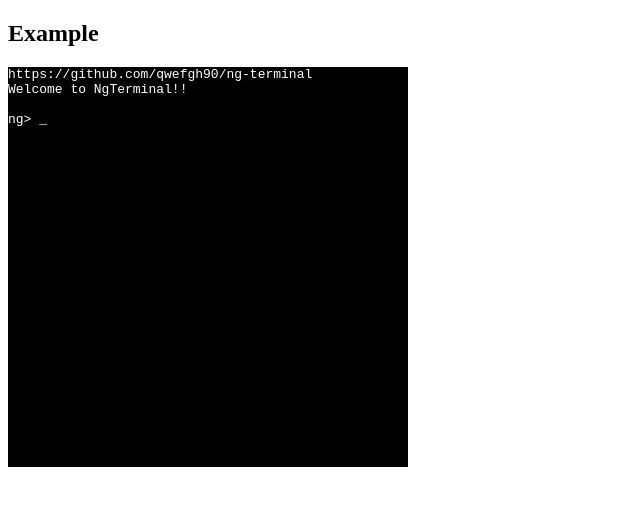
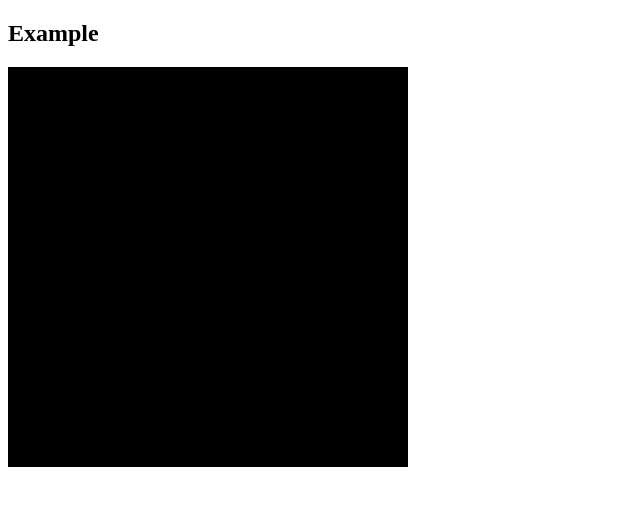
Before and after one commit to qwefgh90/ng-terminal, an Angular app: page / in a window 1280 px wide. Shown: the top 506 px of the page, without its empty margins (0-640 px from the left). Built offline with nearby package versions, Linux system fonts and the light colour scheme.

Commit message:
1) Design new Buffer and TerminalBuffer 2) Write example for new buffer

```diff
--- a/src/app/example/example.component.html
+++ b/src/app/example/example.component.html
@@ -2,6 +2,6 @@
   Example
 </h2>
 <div>
-  <ng-terminal (onInit)="onInit($event)" (onNext)="onNext($event)">
+  <ng-terminal (onInit)="onInit($event)" (onKey)="onKey($event)" >
   </ng-terminal>
 </div>
--- a/src/app/example/example.component.ts
+++ b/src/app/example/example.component.ts
@@ -1,5 +1,5 @@
 import { Component, OnInit } from '@angular/core';
-import { Disposable } from '../modules/ng-terminal/ng-terminal.component';
+import { TerminalBuffer } from '../modules/ng-terminal/terminal-buffer';
 
 @Component({
     selector: 'app-example',
@@ -13,6 +13,26 @@ export class ExampleComponent implements OnInit {
     ngOnInit() {
     }
 
+    public bf: TerminalBuffer;
+
+    onInit(bf: TerminalBuffer) {
+        this.bf = bf;
+    }
+
+    onKey(e: KeyboardEvent) {
+        if (e.key == 'Enter') {
+            this.bf.write('\n');
+        } else if (e.key == 'Backspace') {
+            this.bf.write('\b \b');
+        } else if (e.key == 'ArrowLeft') {
+            this.bf.write('\b');
+        } else if (e.key == 'ArrowRight') {
+            this.bf.right();
+        } else if (e.key.length == 1) {
+            this.bf.write(e.key);
+        }
+    }
+    /*
         onInit(disposible: Disposable) {
             disposible.println('https://github.com/qwefgh90/ng-terminal').println('Welcome to NgTerminal!!').prompt('ng>');
         }
@@ -24,4 +44,5 @@ export class ExampleComponent implements OnInit {
             } else
                 disposible.handle();
         }
+    */
 }
--- a/src/app/modules/ng-terminal/ng-terminal.component.css
+++ b/src/app/modules/ng-terminal/ng-terminal.component.css
@@ -23,3 +23,12 @@
     white-space: pre-wrap;
     word-break: break-all;
 }
+@keyframes bgchange {
+  0% { background: black }
+  50% { background: white }
+  0% { background: black }
+}
+
+.ani-bgchange {
+  animation: bgchange 1s infinite;
+}
--- a/src/app/modules/ng-terminal/ng-terminal.component.html
+++ b/src/app/modules/ng-terminal/ng-terminal.component.html
@@ -1,11 +1,8 @@
 <div #terminalViewPort (window:keydown)="onKeyDown($event)" class="terminal-view-port" (focus)="onViewPortFocus()" tabindex="-1">
-  <div #terminalCanvas class="terminal-canvas" >
-    <div class="typing-unit" *ngFor="let block of blockList">
-      <br *ngIf="block.prompt == '' && block.text == ''"/>
-      <pre class="prompt" *ngIf="block.prompt != ''">{{block.prompt}} </pre><pre class="text" *ngIf="block.text != ''">{{block.text}}</pre>
-    </div>
-    <div class="typing-unit">
+  <div #terminalCanvas class="terminal-canvas">
+    <span class="typing-unit" *ngFor="let item of bf.buf; let i=index" [class.ani-bgchange]="bf.index == i && isViewPortInFocus()" [innerHtml]="item.html" ></span>
+<!--    <div class="typing-unit">(@cursorState.done)="onCursorDone($event)"
       <pre class="prompt" *ngIf="prompt != ''">{{prompt}} </pre><pre class="text" *ngIf="userInput != ''">{{userInput}}</pre><span [@cursorState]="cursorState" (@cursorState.done)="onCursorDone($event)">_</span>
-    </div>
+    </div>-->
   </div>
 </div>
--- a/src/app/modules/ng-terminal/ng-terminal.component.ts
+++ b/src/app/modules/ng-terminal/ng-terminal.component.ts
@@ -10,7 +10,7 @@ import { Observable } from 'rxjs/Observable';
 import { Subject } from 'rxjs/Subject';
 import { debounceTime, distinctUntilChanged, switchMap } from 'rxjs/operators';
 import { ElementRef, Renderer2 } from '@angular/core';
-
+import { TerminalBuffer } from './terminal-buffer';
 @Component({
     selector: 'ng-terminal',
     templateUrl: './ng-terminal.component.html',
@@ -18,17 +18,59 @@ import { ElementRef, Renderer2 } from '@angular/core';
     animations: [
         trigger('cursorState', [
             state('inactive', style({
-                opacity: '0'
+                background: 'white'
             })),
             state('active', style({
-                opacity: '1'
             })),
             transition('* <=> *', animate('100ms'))
         ])
     ]
 })
 export class NgTerminalComponent implements OnInit, OnChanges {
-    cursorState: string = 'active'; //active or inactive(visible or invisable)
+    @ViewChild('terminalViewPort') terminalViewPort: ElementRef;
+    @ViewChild('terminalCanvas') terminalCanvas: ElementRef;
+    public bf = new TerminalBuffer();
+    private keyEventQueue = new Array<any>();
+
+    @Output() onInit = new EventEmitter<TerminalBuffer>();
+    @Output() onKey = new EventEmitter<KeyboardEvent>();
+
+    constructor() {
+    }
+
+    ngOnInit() {
+        this.onInit.next(this.bf);
+    }
+
+    ngOnChanges() {
+    }
+
+    onKeyDown($event) {
+        if (this.isViewPortInFocus()) {
+            this.keyEventQueue.push($event);
+            console.log($event);
+            $event.preventDefault();
+            this.emitNextKey();
+        }
+    }
+
+    private emitNextKey() {
+        if (this.keyEventQueue.length > 0) {
+            let first = this.keyEventQueue.splice(0, 1)[0];
+            this.onKey.emit(first);
+        }
+    }
+
+    private isViewPortInFocus() {
+        return this.terminalViewPort.nativeElement == document.activeElement;
+    }
+
+    onViewPortFocus() {
+        console.log("focus");
+    }
+}
+
+/*    cursorState: string = 'active'; //active or inactive(visible or invisable)
       prompt: string = "";
       userInput: string = "";
       private progress: boolean = false;
@@ -163,8 +205,8 @@ export class NgTerminalComponent implements OnInit, OnChanges {
       onCursorDone($event) {
       this.cursorSubject.next();
       }
-}
-
+      }*/
+/*
   export class Disposable {
   private used: boolean = false;
 
@@ -259,3 +301,4 @@ export class StartToEmitKey implements Message {
   export class Block {
   constructor(readonly prompt: string, readonly text: string) { }
   }
+*/
--- /dev/null
+++ b/src/app/modules/ng-terminal/terminal-buffer.ts
@@ -0,0 +1,91 @@
+class ViewItem {
+    constructor(item: string, renderHtmlStrategy: (item: string) => string) {
+        this.item = item;
+        this.html = renderHtmlStrategy(this.item)
+    }
+    public item: string;
+    html: string;
+}
+
+class Buffer<T> {
+    public buf: Array<T> = new Array<T>();//only allowed to modify data with low level API
+    public index: number = 0;//cursor offset
+    /*
+     * low level API
+     * [a,b,c,d]+[?] range in (buffer + 1)
+     */
+    //cursor move left in leftmost boundary
+    public left() {
+        if (this.index > 0)
+            this.index--;
+    }
+    //cursor move right in rightmost boundary + 1
+    public right() {
+        if (this.index < this.buf.length) {
+            this.index++;
+        }
+    }
+    //overwrite, if positioned at boundary + 1, push it
+    protected overwrite(e: T) {
+        if (this.index == this.buf.length) {
+            this.buf.push(e)
+        } else
+            this.buf[this.index] = e;
+    }
+    /*
+        //pullLeft
+        protected pullLeft() {
+            for (let i = this.i + 1; i < this.b.length; i++) {
+                this.b[i - 1] = this.b[i];
+            }
+        }
+        //drop last element
+        protected dropLast() {
+            this.b.splice(this.b.length - 1, 1)
+        }
+    */
+}
+
+export function defaultRenderStrategy(item: string): string {
+    let html;
+    if (item == ' ') {
+        html = '&nbsp;'
+    } else if (item == '\n') {
+        html = '<br/>';
+    } else if (item == '\t') {
+        html = '&nbsp;&nbsp;&nbsp;&nbsp;';
+    } else {
+        html = item;
+    }
+    return html;
+}
+
+export class TerminalBuffer extends Buffer<ViewItem> {
+    constructor(readonly renderHtmlStrategy: (item: string) => string = defaultRenderStrategy) {
+        super();
+        this.overwrite(new ViewItem(' ', renderHtmlStrategy));
+    }
+    public writeArray(list: Array<string>) {
+        for (let e of list) {
+            for (let i = 0; i < e.length; i++) {
+                let ch = e.charAt(i);
+                this.handle(ch);
+            }
+        }
+    }
+    public write(e: string) {
+        for (let i = 0; i < e.length; i++) {
+            let ch = e.charAt(i);
+            this.handle(ch);
+        }
+    }
+    private handle(ch: string) {
+        if (ch == '\b') {
+            this.left()
+        } else {
+            this.overwrite(new ViewItem(ch, this.renderHtmlStrategy))
+            this.right()
+            this.overwrite(new ViewItem(' ', this.renderHtmlStrategy))
+        }
+    }
+}
```
Lines whose indentation alone changed are shown as unchanged.
